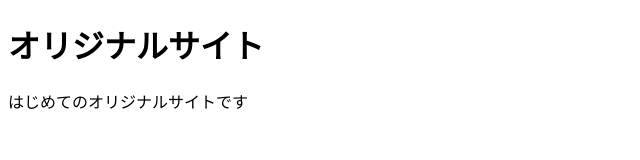
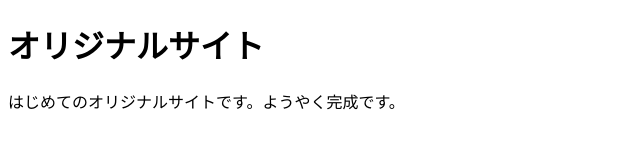
Before and after one commit to pasosumah/mysite, a plain HTML site: page index.html in a window 1280 px wide. Shown: the whole page, without its empty margins (0-640 px from the left). Drawn offline with Linux system fonts and the light colour scheme.

Commit message:
Add files via upload

```diff
--- a/index.html
+++ b/index.html
@@ -7,6 +7,6 @@
 </head>
 <body>
     <h1>オリジナルサイト</h1>
-    <p>はじめてのオリジナルサイトです</p>
+    <p>はじめてのオリジナルサイトです。ようやく完成です。</p>
 </body>
 </html>
```
